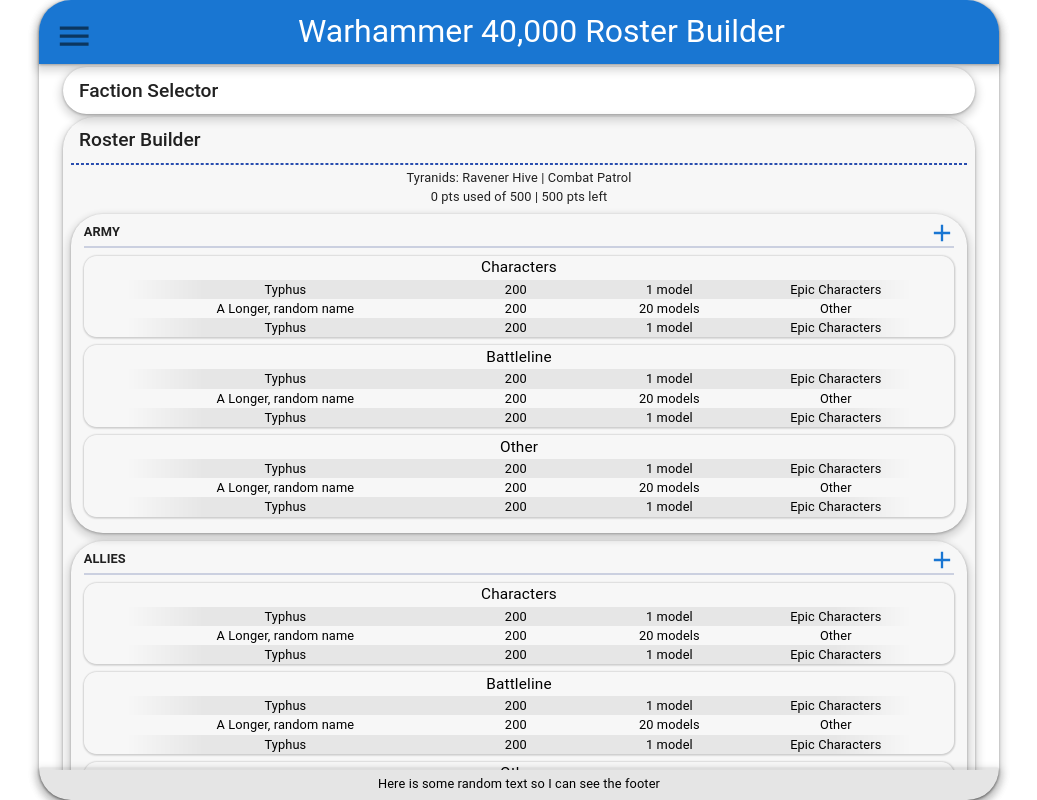
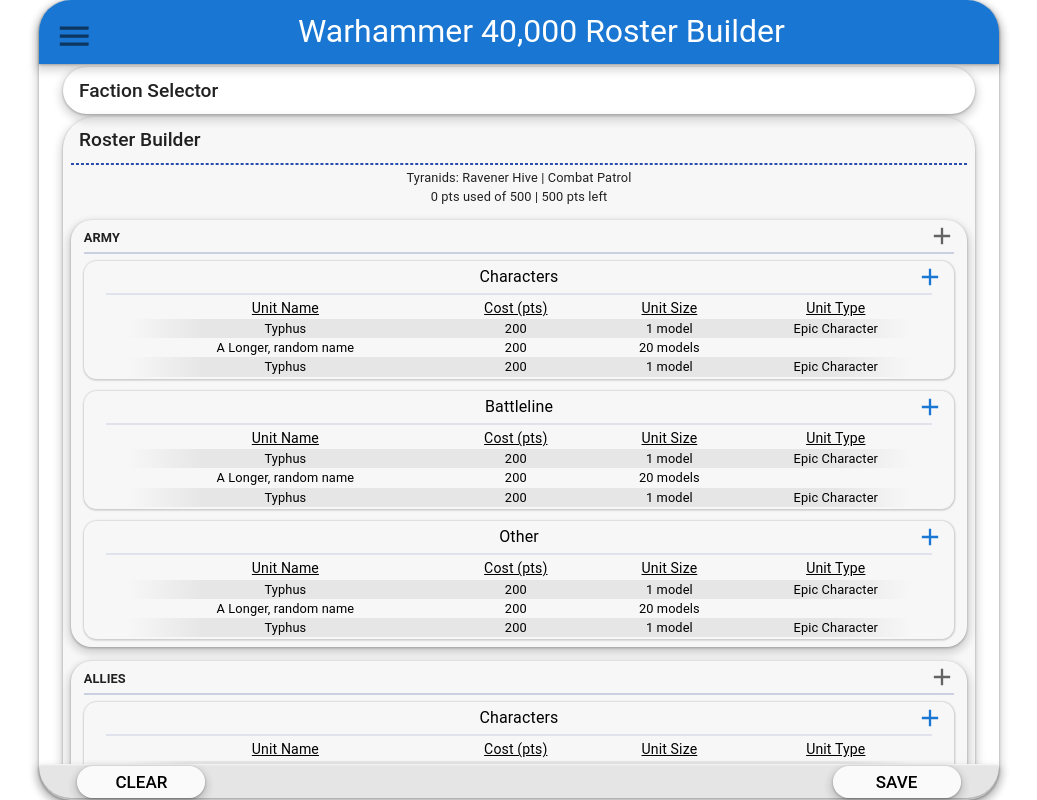
Before and after one commit to COftedahl/40K_Roster_Builder_Production, a React (Vite) app in the folder 40K_Roster_Builder/: page / in a window 1280 px wide. Both pictures are taken after a click on the button "Roster Builder". Shown: the whole page, without its empty margins (121-1158 px from the left). Built offline with nearby package versions, Linux system fonts and the light colour scheme.

Commit message:
Filled out roster display components

```diff
--- a/40K_Roster_Builder/src/components/MainContentPage/FactionAddingArea/FactionAddingArea.css
+++ b/40K_Roster_Builder/src/components/MainContentPage/FactionAddingArea/FactionAddingArea.css
@@ -2,16 +2,20 @@
   display: block;
   position: relative;
   box-shadow: var(--standardBoxShadow);
-  border-radius: var(--standardBorderRadius);
+  border-radius: calc(var(--unitTypeAddingAreaBorderRadius) + 1.0vh);
   min-height: 4.5vh;
 
   padding: 1vh 1vw;
-  margin: 1vh 0px;
+  margin: 1.7vh 0vh 0.3vh 0vh;
+
+  & :nth-child(3) {
+    margin-top: 0.9vh;
+  }
 }
 
 .FactionAddingArea_AddButton {
   position: absolute !important;
-  top: 1%;
+  top: 0.0%;
   right: 1.0%;
   width: 4.0vh;
   height: 4.0vh;
@@ -20,7 +24,7 @@
 
   svg {
     font-size: 3.5vh;
-    color: var(--appOverallColor_Icon);
+    color: var(--appOverallColor_IconSecondary);
   }
 }
 
--- a/40K_Roster_Builder/src/components/MainContentPage/MainContentPage.css
+++ b/40K_Roster_Builder/src/components/MainContentPage/MainContentPage.css
@@ -13,7 +13,7 @@
   position: relative;
   /* top: 2%; */
   top: calc(min(max(5vw, 3%), 8%) + 0.2vh) !important;
-  max-height: calc(100% - min(max(5vw, 3%), 8%) - 2.5vw);
+  max-height: calc(100% - min(max(5vw, 3%), 8%) - 2.9vw);
 
   overflow: auto;
 
--- a/40K_Roster_Builder/src/components/MainContentPage/RosterBuildingArea/RosterBuildingArea.tsx
+++ b/40K_Roster_Builder/src/components/MainContentPage/RosterBuildingArea/RosterBuildingArea.tsx
@@ -14,9 +14,9 @@
       <QuickRosterStats faction={factionName} detachment={detachmentName} pointsUsed={0} allowedPoints={500} pointsLeft={500 - 0} sizeCategory="Combat Patrol"/>
       <FactionAddingArea factionName={factionName} detachmentName={detachmentName} type={FactionAddingAreaType.ARMY}></FactionAddingArea>
       <FactionAddingArea factionName={factionName} detachmentName={detachmentName} type={FactionAddingAreaType.ALLIES}></FactionAddingArea>
-      <FactionAddingArea factionName={factionName} detachmentName={detachmentName} type={FactionAddingAreaType.ALLIES}></FactionAddingArea>
-      <FactionAddingArea factionName={factionName} detachmentName={detachmentName} type={FactionAddingAreaType.ALLIES}></FactionAddingArea>
-      <FactionAddingArea factionName={factionName} detachmentName={detachmentName} type={FactionAddingAreaType.ALLIES}></FactionAddingArea>
+      {/* <FactionAddingArea factionName={factionName} detachmentName={detachmentName} type={FactionAddingAreaType.ALLIES}></FactionAddingArea> */}
+      {/* <FactionAddingArea factionName={factionName} detachmentName={detachmentName} type={FactionAddingAreaType.ALLIES}></FactionAddingArea> */}
+      {/* <FactionAddingArea factionName={factionName} detachmentName={detachmentName} type={FactionAddingAreaType.ALLIES}></FactionAddingArea> */}
     </>
   );
 }
--- a/40K_Roster_Builder/src/components/MainContentPage/UnitDisplay/UnitDisplay.css
+++ b/40K_Roster_Builder/src/components/MainContentPage/UnitDisplay/UnitDisplay.css
@@ -6,6 +6,10 @@
   width: 90% !important;
   justify-self: center;
   text-wrap: nowrap;
+
+}
+
+.UnitTypeAddingAreaBox  .UnitDisplayBox {
   & :nth-child(even) {
     background-image: none !important;
   }
--- a/40K_Roster_Builder/src/components/MainContentPage/UnitDisplay/UnitDisplay.tsx
+++ b/40K_Roster_Builder/src/components/MainContentPage/UnitDisplay/UnitDisplay.tsx
@@ -1,5 +1,5 @@
 import { Box, Typography } from "@mui/material";
-import { UnitSelection } from "../../UtilityComponents/Army_Constants/Army_Constants";
+import { UnitSelection, UnitType } from "../../UtilityComponents/Army_Constants/Army_Constants";
 import './UnitDisplay.css';
 
 interface UnitDisplayProps {
@@ -14,7 +14,7 @@
         <Typography>{unit.name}</Typography>
         <Typography>{unit.costOptions[unit.selectedSizeIndex].cost}</Typography>
         <Typography>{unit.costOptions[unit.selectedSizeIndex].modelCountString}</Typography>
-        <Typography>{(unit.isUnique ? "Epic " : "") + unit.unitType}</Typography>
+        <Typography>{(unit.isUnique ? "Epic " : "") + (unit.unitType === UnitType.OTHER ? "" : unit.unitType)}</Typography>
       </Box>
     </>
   );
--- a/40K_Roster_Builder/src/components/MainContentPage/UnitTypeAddingArea/UnitTypeAddingArea.css
+++ b/40K_Roster_Builder/src/components/MainContentPage/UnitTypeAddingArea/UnitTypeAddingArea.css
@@ -5,21 +5,65 @@
   background-color: var(--unitTypeAddingAreaBackgroundColor);
   color: var(--unitTypeAddingAreaColor);
   display: flex;
+  position: relative;
   flex-direction: column;
   justify-content: center !important;
   align-items: center !important;
-  margin: 1vh 0vh;
+  margin: 1.5vh 0vh 0vh 0vh;
+  padding-bottom: 0.3vh;
+  min-height: 4.0vh;
 
   & :nth-child(even) {
     background-image: var(--unitDisplayBackgroundImage_Secondary) !important;
+  }
+  & :nth-child(2) {
+    background-image: none !important;
+  }
+  & :nth-child(3) {
+    margin-top: 0vh;
   }
 }
 
 .UnitTypeAddingArea_UnitTypeText {
   display: flex;
   justify-content: center;
+  /* text-align: left; */
   flex-direction: column;
-  font-size: calc(var(--appOverallFontSize_p) + 0.2vw) !important;
+  font-size: calc(var(--appOverallFontSize_p) + 0.25vw) !important;
   height: 3.0vh;
   width: 100%;
+  margin: 0.5vh 0vh 0.5vh 0vh !important;
+  /* padding: 0.0vh 1.4vw !important; */
+  /* margin-top: 0.5vw !important; */
 }
+
+.UnitTypeAddingArea_Divider {
+  position: relative;
+  border: 0.1vh solid rgba(25, 50, 130, 0.1) !important;
+  margin-bottom: 0.4vh !important;
+  /* margin: 0vh 3vh 0.4vh 1vh !important; */
+  width: 95%;
+  height: 0.01vh;
+}
+
+.UnitDisplayHeadersBox {
+  * {
+    text-decoration: underline;
+    font-size: calc(var(--appOverallFontSize_p) + 0.1vw) !important;
+  }
+}
+
+.UnitTypeAddingArea_AddButton {
+  position: absolute !important;
+  top: 0.0%;
+  right: 1.0%;
+  width: 4.0vh;
+  height: 4.0vh;
+  padding: 0px !important;
+  background-size: 60% !important;
+
+  svg {
+    font-size: 3.5vh;
+    color: var(--appOverallColor_Icon);
+  }
+}
--- a/40K_Roster_Builder/src/components/MainContentPage/UnitTypeAddingArea/UnitTypeAddingArea.tsx
+++ b/40K_Roster_Builder/src/components/MainContentPage/UnitTypeAddingArea/UnitTypeAddingArea.tsx
@@ -1,9 +1,9 @@
-import { Box, Typography } from "@mui/material";
+import { Box, Divider, IconButton, Typography } from "@mui/material";
+import AddIcon from '@mui/icons-material/Add';
+import { Army, Faction, UnitSelection, UnitType } from "../../UtilityComponents/Army_Constants/Army_Constants";
+import { useState } from "react";
+import UnitDisplay from "../UnitDisplay/UnitDisplay";
 import './UnitTypeAddingArea.css';
-import CollapsibleCard from "../../UtilityComponents/CollapsibleCard/CollapsibleCard";
-import { Army, Faction, UnitSelection, UnitType } from "../../UtilityComponents/Army_Constants/Army_Constants";
-import { useEffect, useState } from "react";
-import UnitDisplay from "../UnitDisplay/UnitDisplay";
 
 
 
@@ -70,15 +70,27 @@
 
   const [unitList, setUnitList] = useState<Array<UnitSelection>>(unitListConst);
 
+  const handleClick = () => {
+    window.alert("need to implement this function too");
+  };
+
   return (
     <>
       <Box className="UnitTypeAddingAreaBox">
-        <Typography className="UnitTypeAddingArea_UnitTypeText">{unitType}</Typography>
+        <Typography className="UnitTypeAddingArea_UnitTypeText">{unitType == UnitType.CHARACTERS ? unitType + "s" : unitType}</Typography>
+        <Divider className="UnitTypeAddingArea_Divider"/>
+        {unitList !== undefined && unitList.length > 0 && <Box className="UnitDisplayBox UnitDisplayHeadersBox">
+          <Typography>Unit Name</Typography>
+          <Typography>Cost (pts)</Typography>
+          <Typography>Unit Size</Typography>
+          <Typography>Unit Type</Typography>
+        </Box>}
         {unitList?.map((unit: UnitSelection, index: number) => {
           return (
             <UnitDisplay unit={unit} key={index}></UnitDisplay>
           );
         })}
+        <IconButton className="UnitTypeAddingArea_AddButton" onClick={handleClick}><AddIcon/></IconButton>
       </Box>
     </>
   );
--- a/40K_Roster_Builder/src/components/OverallLayout/Footer/Footer.css
+++ b/40K_Roster_Builder/src/components/OverallLayout/Footer/Footer.css
@@ -8,7 +8,7 @@
   align-items: center;
 
   position: fixed;
-  bottom: 0px;
+  bottom: 0.3vh;
   width: 75% !important;
 
   background-color: var(--footerBackgroundColor);
@@ -19,3 +19,41 @@
   border-top-left-radius: 0px;
   border-top-right-radius: 0px;
 }
+
+.FooterClearButton, .FooterSaveButton {
+  border-radius: var(--footerButtonBorderRadius) !important;
+  padding: 0px !important;
+  height: 2.5vw;
+  position: absolute !important;
+  color: var(--footerColor) !important;
+
+  border-radius: var(--footerButtonBorderRadius);
+  height: 2.5vw !important;
+  padding: 0.5vh 2.8vw !important;
+  width: 10vw;
+  font-size: calc(var(--appOverallFontSize_h6) - 0.17vw) !important;
+  transition: background-color 0.3s !important;
+  background-color: var(--footerBackgroundColor_Button) !important;
+  box-shadow: var(--footerBoxShadow_Button);
+
+  span {
+    border-radius: var(--footerButtonBorderRadius);
+    height: 2.5vw;
+  }
+}
+
+.FooterClearButton {
+  left: 3vw;
+}
+
+.FooterClearButton:hover {
+  background-color: var(--footerBackgroundColor_Warning) !important;
+}
+
+.FooterSaveButton {
+  right: 3vw;
+}
+
+.FooterSaveButton:hover {
+  background-color: var(--footerBackgroundColor_Proceed) !important;
+}
--- a/40K_Roster_Builder/src/components/OverallLayout/Footer/Footer.tsx
+++ b/40K_Roster_Builder/src/components/OverallLayout/Footer/Footer.tsx
@@ -1,4 +1,4 @@
-import { Box, Typography } from "@mui/material";
+import { Box, IconButton, Typography } from "@mui/material";
 import './Footer.css';
 
 interface FooterProps {
@@ -7,10 +7,16 @@
 
 const Footer: React.FC<FooterProps> = () => {
 
+  const handleClick = () => {
+    console.log("click");
+  }
+
+
   return (
     <>
       <Box className="FooterBar">
-        <Typography>Here is some random text so I can see the footer</Typography>
+        <IconButton className="FooterClearButton" onClick={handleClick}>CLEAR</IconButton>
+        <IconButton className="FooterSaveButton" onClick={handleClick}>SAVE</IconButton>
       </Box>
     </>
   );
--- a/40K_Roster_Builder/src/components/OverallLayout/Sidebar/Sidebar.tsx
+++ b/40K_Roster_Builder/src/components/OverallLayout/Sidebar/Sidebar.tsx
@@ -67,7 +67,7 @@
           flexShrink: 0,
           '& .MuiDrawer-paper': {
             top: "min(8%, 5vw)",
-            height: "calc(100% - min(8%, 5vw) - 2.5vw + 0.2vh)",
+            height: "calc(100% - min(8%, 5vw) - 2.8vw + 0.2vh)",
             position: "absolute",
             borderRadius: "8px",
             borderTopLeftRadius: "0px",
--- a/40K_Roster_Builder/src/components/UtilityComponents/Army_Constants/Army_Constants.ts
+++ b/40K_Roster_Builder/src/components/UtilityComponents/Army_Constants/Army_Constants.ts
@@ -1,5 +1,5 @@
 export const enum UnitType {
-  CHARACTERS = "Characters",
+  CHARACTERS = "Character",
   BATTLELINE = "Battleline",
   OTHER = "Other"
 }
@@ -21,6 +21,12 @@
 
 export interface UnitSelection extends Unit {
   selectedSizeIndex: number;
+  enhancement?: Enhancement;
+}
+
+export interface Enhancement {
+  name: string;
+  cost: number;
 }
 
 export enum Army {
```
Also changed, not shown: 40K_Roster_Builder/src/components/UtilityComponents/Theme/Theme.tsx (+14 -0 lines).
